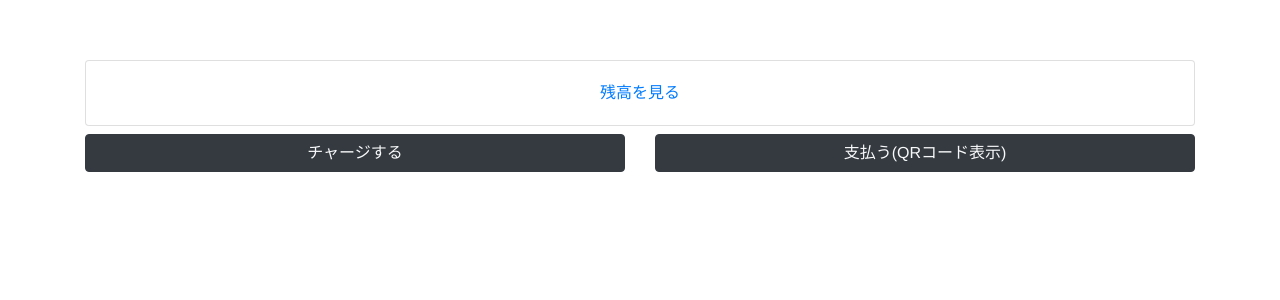
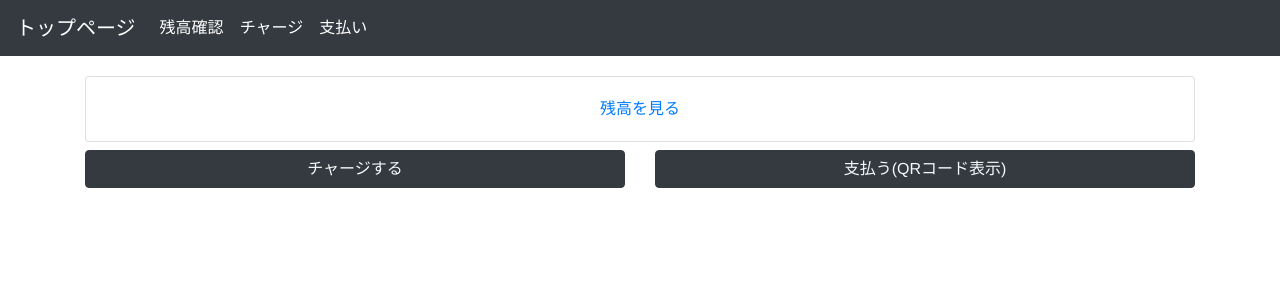
Before and after one commit to nintc-al2020-4/electronic-payment-front, a Vue app: page / in a window 1280 px wide. Shown: the top 300 px of the page. Built offline with nearby package versions, Linux system fonts and the light colour scheme.

Commit message:
ヘッダー作成

```diff
--- a/src/App.vue
+++ b/src/App.vue
@@ -1,10 +1,14 @@
 <template>
+  <Header></Header>
   <router-view></router-view>
 </template>
 
 <script>
+import Header from "@/components/modules/Header";
+
 export default {
   name: 'App',
+  components: {Header},
   methods : {
     setTitleDescription(routeInstance) {
       // タイトルを設定
--- a/src/components/modules/Header.vue
+++ b/src/components/modules/Header.vue
@@ -1,5 +1,19 @@
 <template>
-
+  <header class="pb-3">
+    <nav class="navbar navbar-expand-lg navbar-dark bg-dark fixed-top">
+      <a class="navbar-brand" href="/">トップページ</a>
+      <button aria-controls="navbarNavAltMarkup" aria-expanded="false" aria-label="ナビゲーションの切替" class="navbar-toggler" data-target="#navbarNavAltMarkup" data-toggle="collapse" type="button">
+        <span class="navbar-toggler-icon"></span>
+      </button>
+      <div class="collapse navbar-collapse" id="navbarNavAltMarkup">
+        <div class="navbar-nav">
+          <a class="nav-item nav-link active" href="/wallet">残高確認</a>
+          <a class="nav-item nav-link active" href="/charge">チャージ</a>
+          <a class="nav-item nav-link active" href="/pay">支払い</a>
+        </div>
+      </div>
+    </nav>
+  </header>
 </template>
 
 <script>
```
